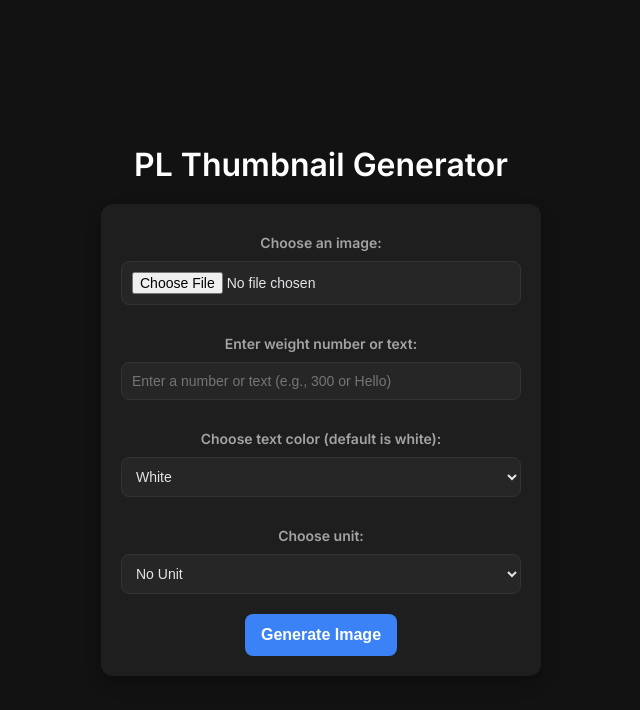
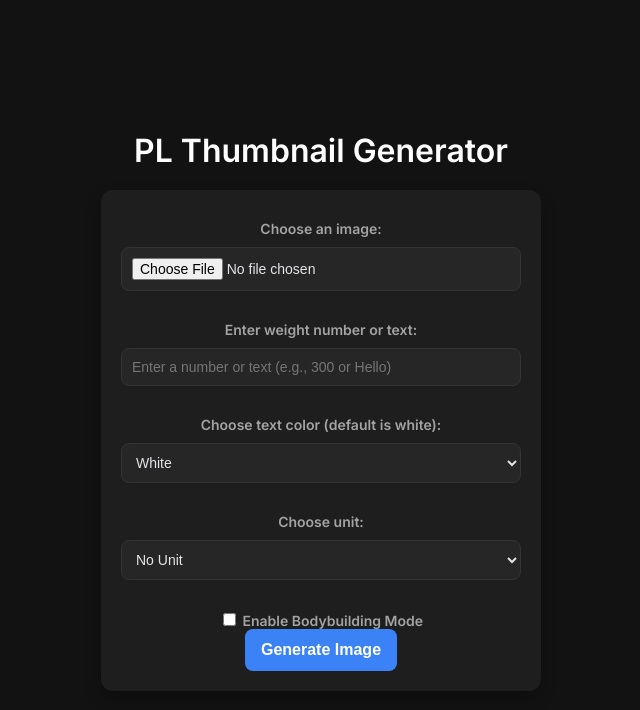
Before and after one commit to jahrei/pl-thumbnail-gen, a Flask app: page / in a window 1280 px wide. Shown: the top 710 px of the page, without its empty margins (319-959 px from the left). Run offline with Flask 3, Linux system fonts and the light colour scheme.

Commit message:
Update index.html

```diff
--- a/templates/index.html
+++ b/templates/index.html
@@ -91,6 +91,11 @@
             <option value="kg">kg</option>
         </select>
 
+        <label for="bodybuilding_mode">
+            <input type="checkbox" name="bodybuilding" id="bodybuilding_mode">
+            Enable Bodybuilding Mode
+        </label>
+
         <button type="submit">Generate Image</button>
     </form>
 </body>
```
